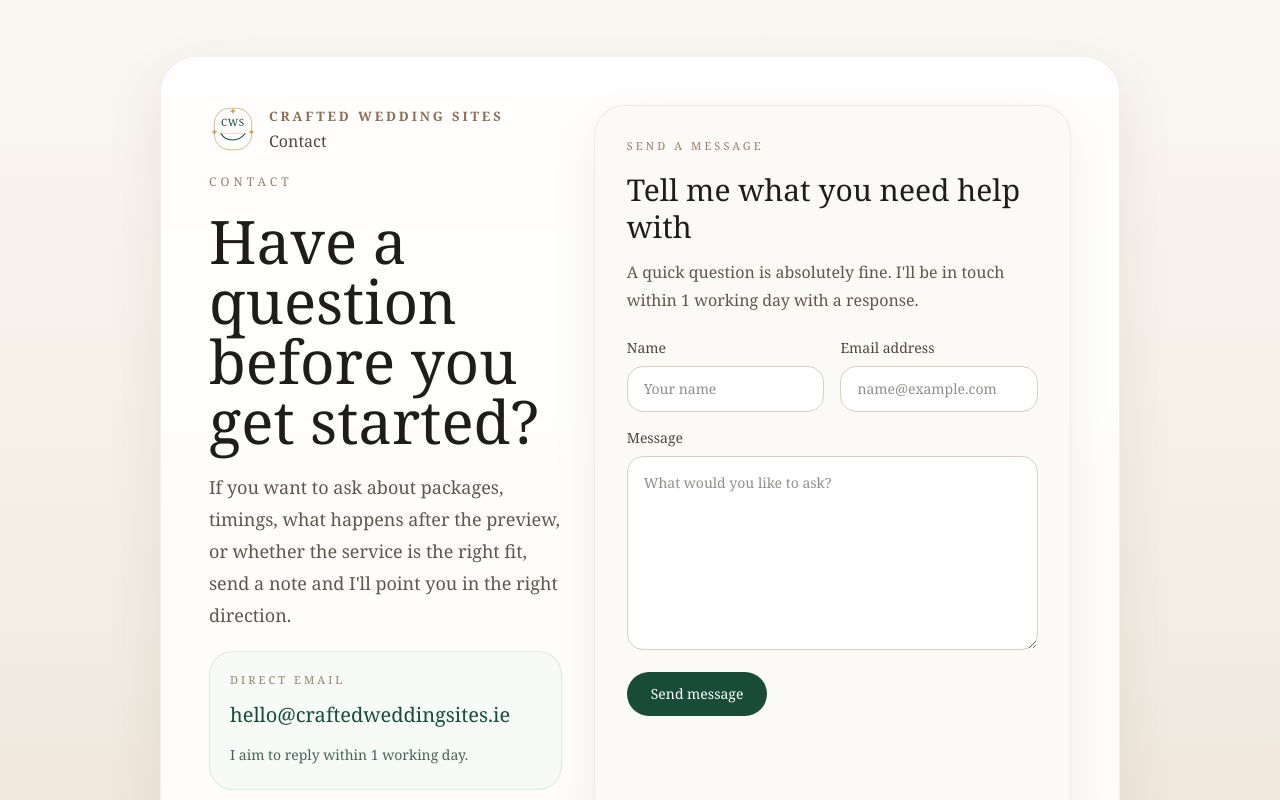
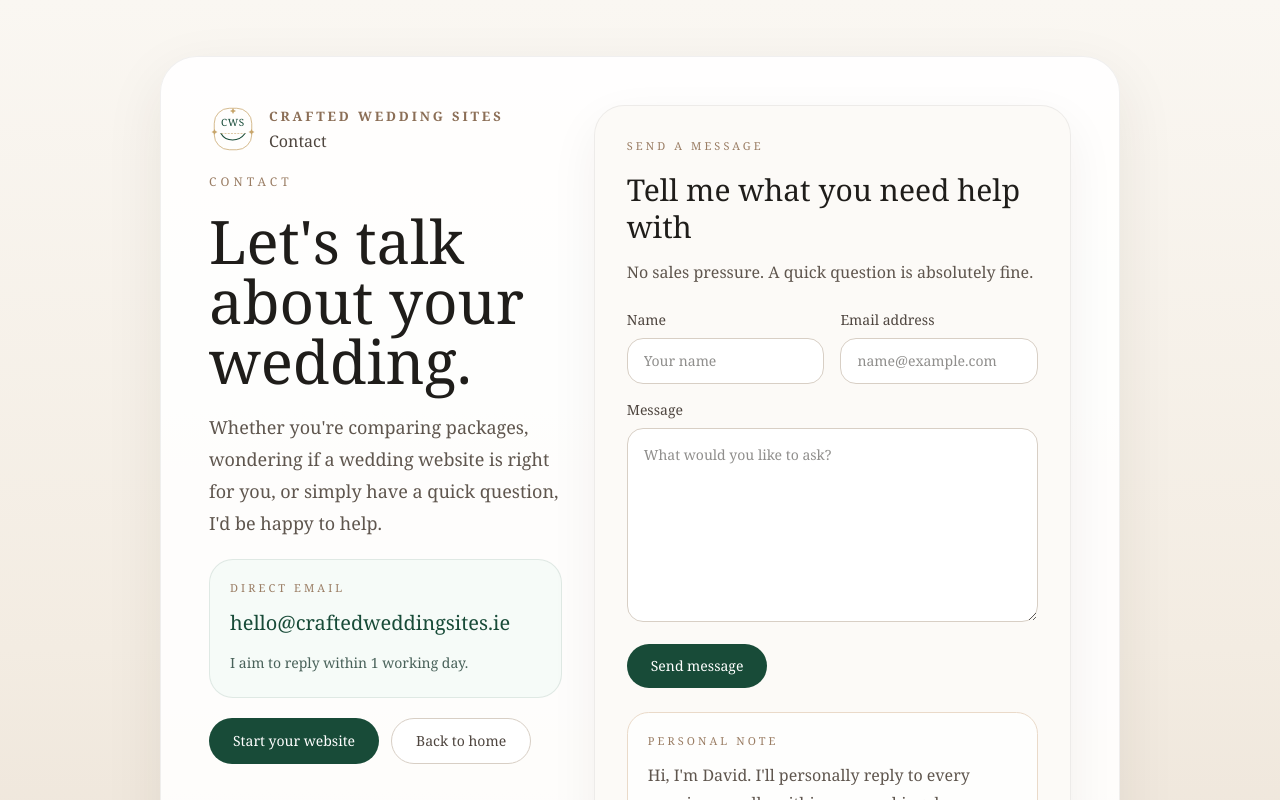
Before and after one commit to dh1612/wedding-website-platform, a Next.js app: page /contact in a window 1280 px wide. Shown: the top 800 px of the page. Built offline with nearby package versions, Linux system fonts and the light colour scheme.

Commit message:
Refine contact page messaging

```diff
--- a/app/contact/page.tsx
+++ b/app/contact/page.tsx
@@ -20,12 +20,11 @@ export default function ContactPage() {
             <BrandLogo subtitle="Contact" />
             <p className="text-[12px] uppercase tracking-[0.34em] text-[#9a7d64]">Contact</p>
             <h1 className="text-5xl leading-none sm:text-6xl">
-              Have a question before you get started?
+              Let&apos;s talk about your wedding.
             </h1>
             <p className="text-lg leading-8 text-[#5f564e]">
-              If you want to ask about packages, timings, what happens after the preview, or
-              whether the service is the right fit, send a note and I&apos;ll point you in the
-              right direction.
+              Whether you&apos;re comparing packages, wondering if a wedding website is right for
+              you, or simply have a quick question, I&apos;d be happy to help.
             </p>
             <div className="rounded-[1.5rem] border border-[#184b38]/10 bg-[#f6fbf8] p-5">
               <p className="text-[11px] uppercase tracking-[0.28em] text-[#9a7d64]">Direct email</p>
@@ -54,11 +53,17 @@ export default function ContactPage() {
             <p className="text-[11px] uppercase tracking-[0.28em] text-[#9a7d64]">Send a message</p>
             <h2 className="mt-4 text-3xl leading-tight">Tell me what you need help with</h2>
             <p className="mt-3 text-base leading-7 text-[#5f564e]">
-              A quick question is absolutely fine. I&apos;ll be in touch within 1 working day with
-              a response.
+              No sales pressure. A quick question is absolutely fine.
             </p>
             <div className="mt-6">
               <ContactForm />
+            </div>
+            <div className="mt-6 rounded-[1.35rem] border border-[#eadac9] bg-white/80 p-5">
+              <p className="text-[11px] uppercase tracking-[0.28em] text-[#9a7d64]">Personal note</p>
+              <p className="mt-3 text-base leading-7 text-[#5f564e]">
+                Hi, I&apos;m David. I&apos;ll personally reply to every enquiry, usually within one
+                working day.
+              </p>
             </div>
           </div>
         </div>
```
